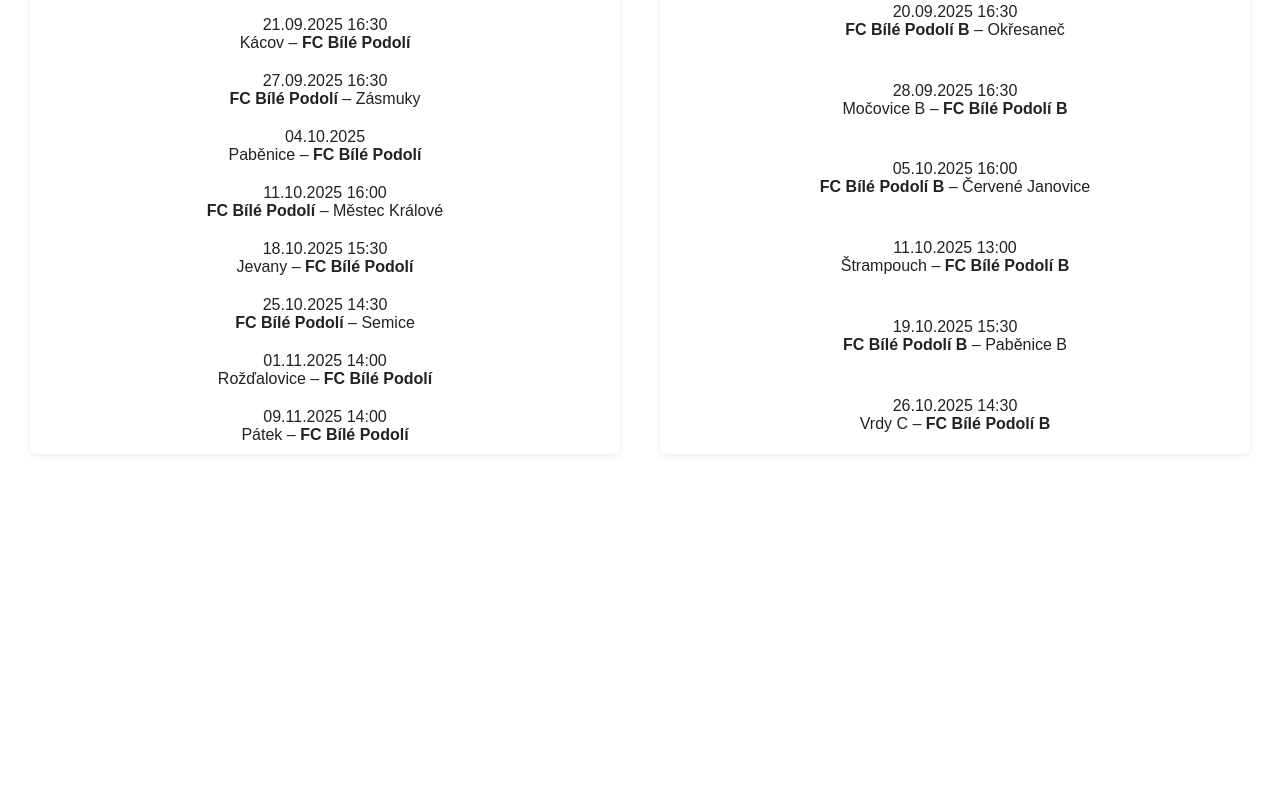
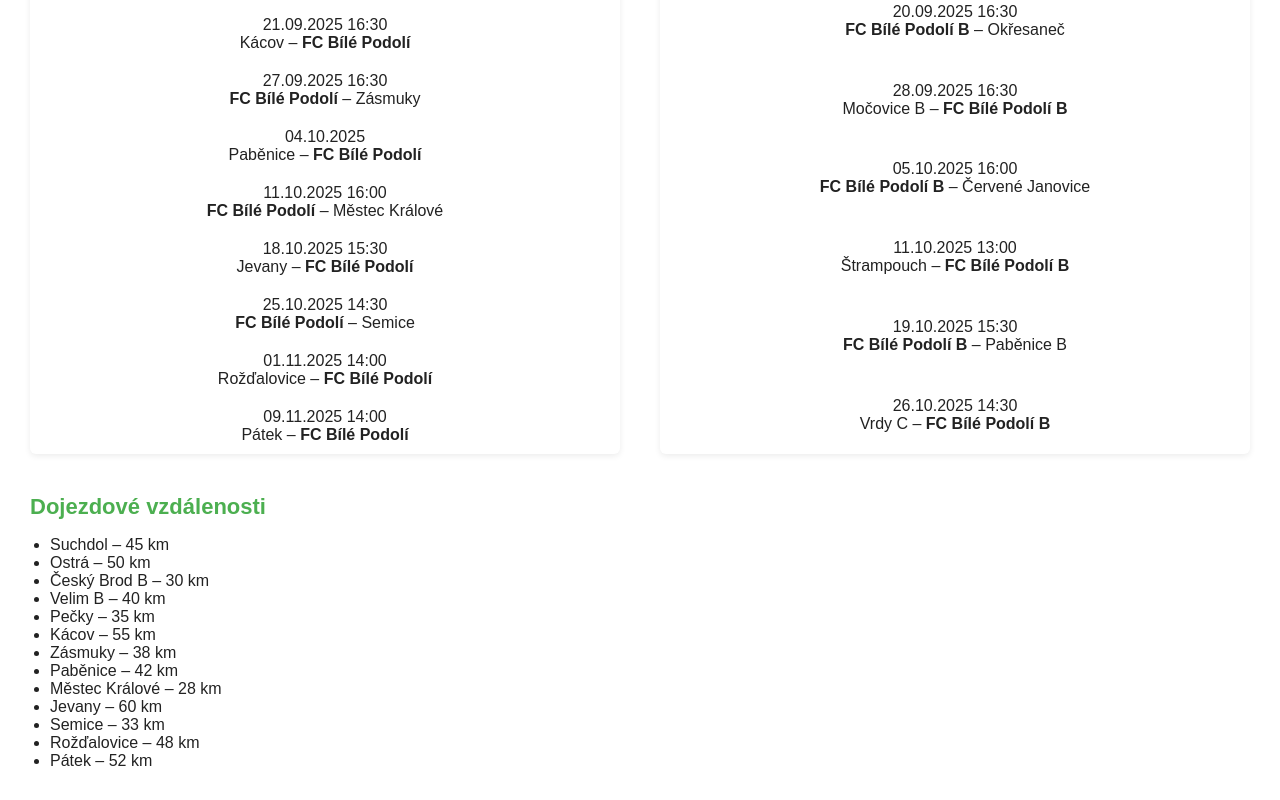
Before and after one commit to DominikaJankova/fc-bile-podoli-rozpis, a plain HTML site: page index.html in a window 1280 px wide. Shown: the part 423-1223 px from the top of the page. Before the commit the page ends 907 px from the top, so only its background shows below. Drawn offline with Linux system fonts and the light colour scheme.

Commit message:
Update index.html

```diff
--- a/index.html
+++ b/index.html
@@ -1,4 +1,3 @@
-
 <!DOCTYPE html>
 <html lang="cs">
 <head>
@@ -30,7 +29,8 @@
     overflow: hidden;
   }
   th {
-    background-color: #f8f8f8;
+    background-color: #4CAF50; /* zelené záhlaví */
+    color: white;
     padding: 12px;
     font-size: 18px;
     border-bottom: 2px solid #ddd;
@@ -46,6 +46,19 @@
   }
   strong {
     font-weight: bold;
+  }
+  .distances {
+    margin-top: 40px;
+    font-size: 16px;
+  }
+  .distances h2 {
+    font-size: 22px;
+    margin-bottom: 15px;
+    color: #4CAF50;
+  }
+  .distances ul {
+    list-style-type: disc;
+    padding-left: 20px;
   }
 </style>
 </head>
@@ -87,5 +100,25 @@
   </table>
 </div>
 
+<!-- Dojezdové vzdálenosti -->
+<div class="distances">
+  <h2>Dojezdové vzdálenosti</h2>
+  <ul>
+    <li>Suchdol – 45 km</li>
+    <li>Ostrá – 50 km</li>
+    <li>Český Brod B – 30 km</li>
+    <li>Velim B – 40 km</li>
+    <li>Pečky – 35 km</li>
+    <li>Kácov – 55 km</li>
+    <li>Zásmuky – 38 km</li>
+    <li>Paběnice – 42 km</li>
+    <li>Městec Králové – 28 km</li>
+    <li>Jevany – 60 km</li>
+    <li>Semice – 33 km</li>
+    <li>Rožďalovice – 48 km</li>
+    <li>Pátek – 52 km</li>
+  </ul>
+</div>
+
 </body>
 </html>
```
